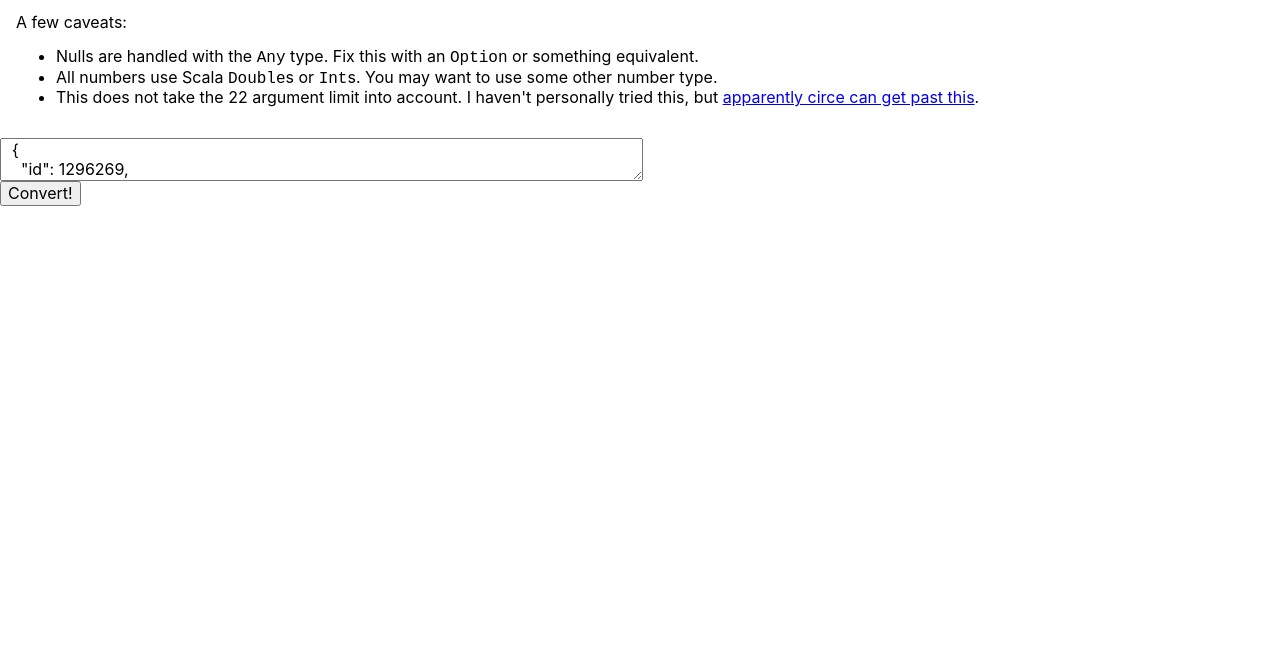
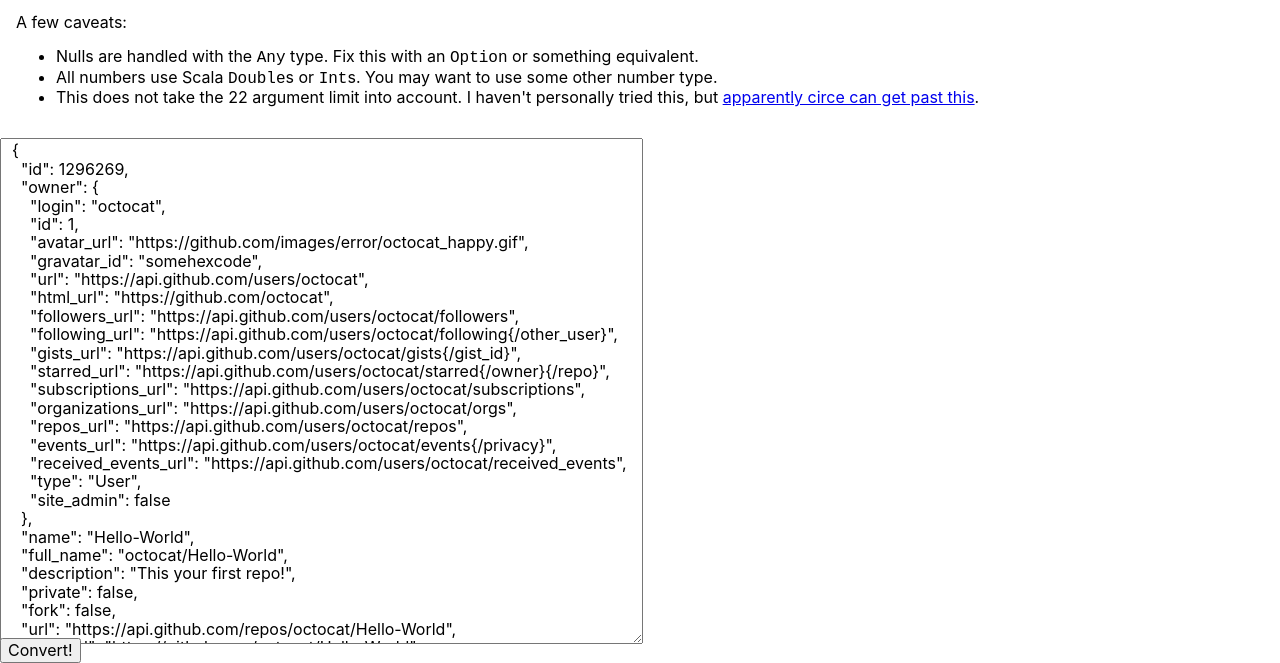
Before and after one commit to macalinao/json-to-scala, a plain HTML site: page public/index.html in a window 1280 px wide. Shown: the part 180-843 px from the top of the page. Before the commit the page ends 800 px from the top, so only its background shows below. Drawn offline with nearby package versions, Linux system fonts and the light colour scheme; a script that the page names is missing.

Commit message:
fix styles

```diff
--- a/public/styles.css
+++ b/public/styles.css
@@ -16,11 +16,13 @@ header {
 
 section {
   display: flex;
-  height: 50%;
+  height: 500px;
 }
 
 textarea#source, pre#dest {
   width: 50%;
+  height: 100%;
+  overflow-y: scroll;
 }
 
 textarea#source {
```
